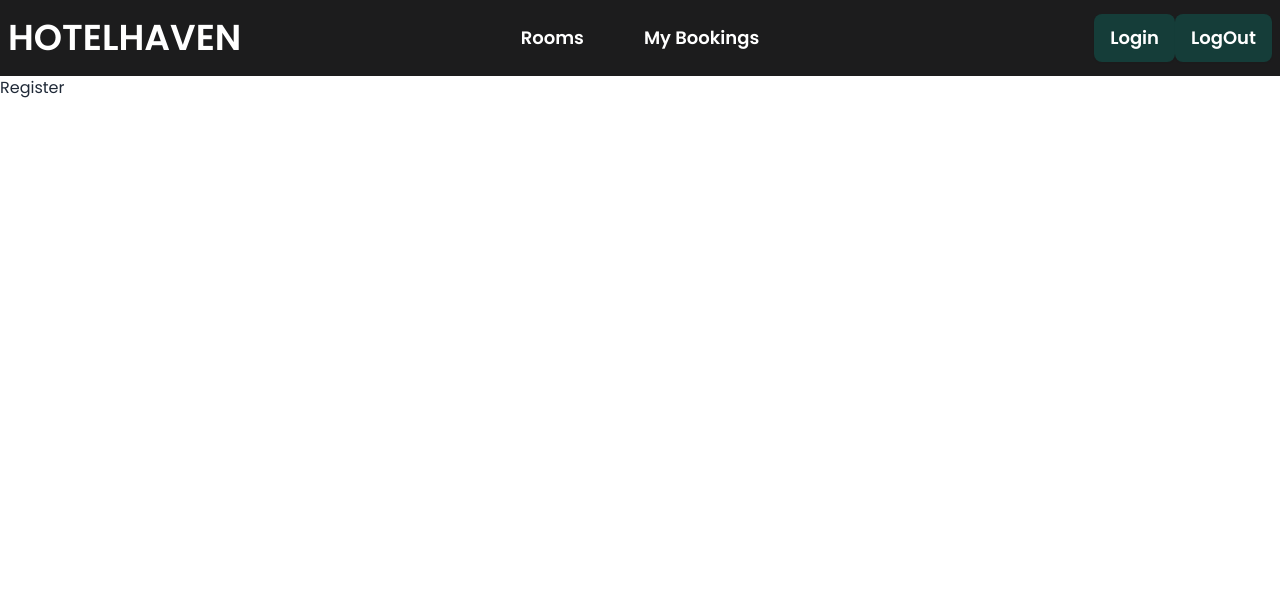
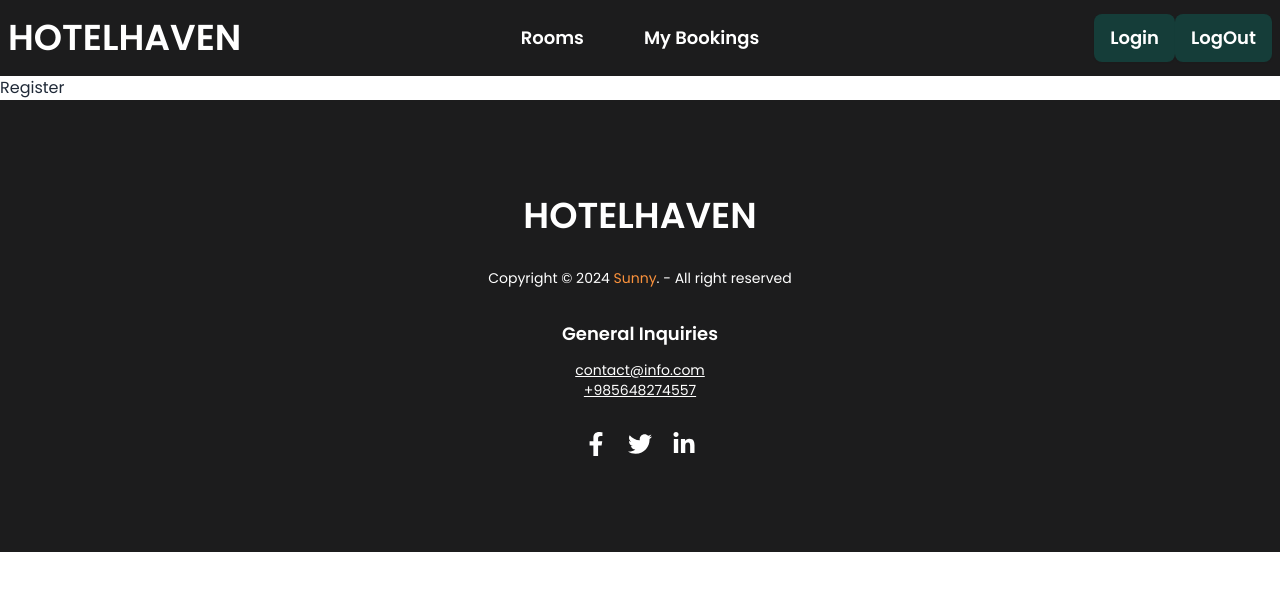
Before and after one commit to Shazzadhossensunny/hotel-haven-client, a React (Vite) app: page /register in a window 1280 px wide. Shown: the top 590 px of the page. Built offline with nearby package versions, Linux system fonts and the light colour scheme.

Commit message:
footer add

```diff
--- a/package.json
+++ b/package.json
@@ -16,6 +16,7 @@
     "react-dom": "^18.2.0",
     "react-icons": "^5.2.1",
     "react-router-dom": "^6.23.0",
+    "react-tooltip": "^5.26.4",
     "sort-by": "^1.2.0"
   },
   "devDependencies": {
--- /dev/null
+++ b/src/components/Footer.jsx
@@ -0,0 +1,47 @@
+import { Link } from "react-router-dom";
+import { Tooltip } from "react-tooltip";
+import { FaFacebookF, FaLinkedinIn, FaTwitter } from "react-icons/fa";
+
+
+export default function Footer() {
+  return (
+    <footer className="footer footer-center px-10 py-12 lg:py-24 bg-[#1c1c1d]">
+      <aside className="space-y-6">
+      <Link to="/" className="text-2xl lg:text-4xl font-semibold uppercase text-white">
+              HotelHaven
+            </Link>
+        <p className="text-white">
+          Copyright © 2024 <span className="text-orange-400">Sunny</span>. - All right reserved
+        </p>
+        <div  className="text-white">
+          <h2 className="text-lg font-semibold mb-3">General Inquiries</h2>
+          <p>
+
+          <a href="mailto:contact@info.com" className="btn-link text-white">contact@info.com</a>
+          </p>
+          <p>
+
+          <a href="tel:+985648274557" className="btn-link text-white">+985648274557</a>
+          </p>
+        </div>
+        <div className="flex text-2xl gap-5 cursor-pointer text-white">
+          <FaFacebookF id="my-anchor-facebook"></FaFacebookF>
+          <Tooltip
+            anchorSelect="#my-anchor-facebook"
+            content="Facebook"
+          ></Tooltip>
+          <FaTwitter id="my-anchor-twitter"></FaTwitter>
+          <Tooltip
+            anchorSelect="#my-anchor-twitter"
+            content="Twitter"
+          ></Tooltip>
+          <FaLinkedinIn id="my-anchor-linkedin"></FaLinkedinIn>
+          <Tooltip
+            anchorSelect="#my-anchor-linkedin"
+            content="Linkedin"
+          ></Tooltip>
+        </div>
+      </aside>
+    </footer>
+  )
+}
--- a/src/pages/Root.jsx
+++ b/src/pages/Root.jsx
@@ -1,11 +1,13 @@
 import { Outlet } from "react-router-dom";
 import Navbar from "../components/Navbar";
+import Footer from "../components/Footer";
 
 export default function Root() {
   return (
     <div>
       <Navbar></Navbar>
       <Outlet></Outlet>
+      <Footer></Footer>
     </div>
   );
 }
```
Also changed, not shown: 1 other file (tests, documents, lock files or other folders).
